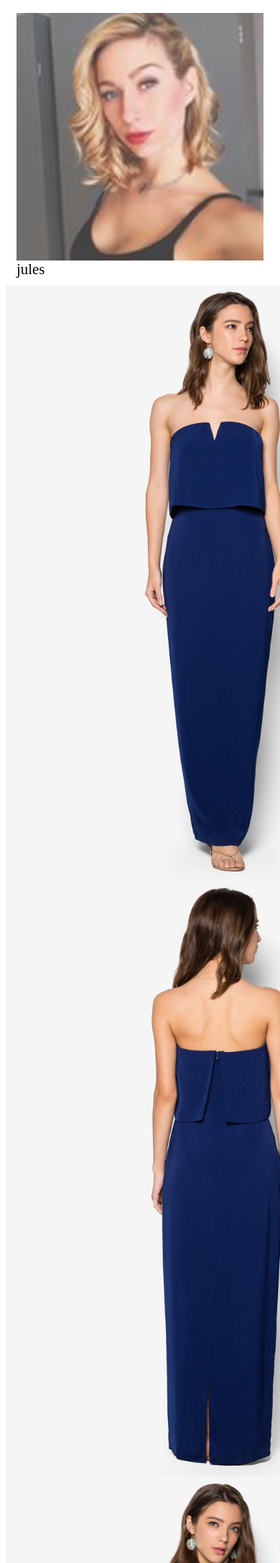
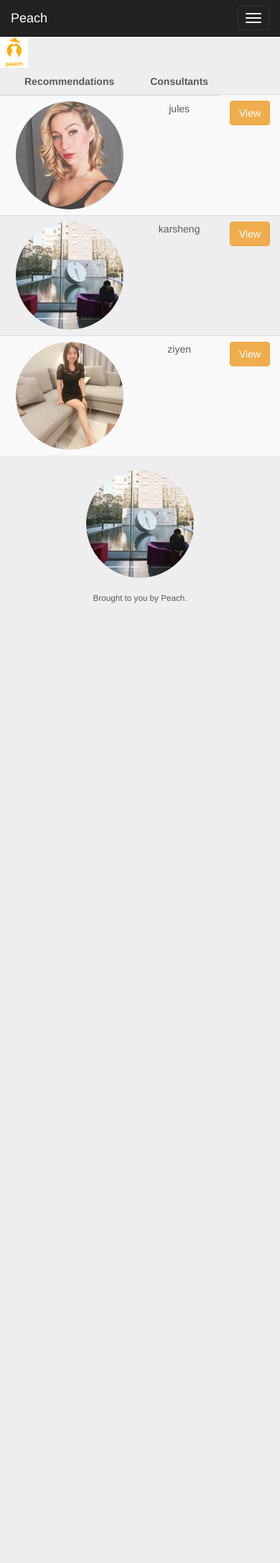
Before and after one commit to karsheng/peach, a PHP site: page /temp_storage.html in a window 390 px wide; the page is wider, and only the part inside the window is pictured. Shown: the top 2172 px of that part at 72% size. After the commit the page ends 838 px from the top of that part, so only its background shows below. Run offline with PHP 8.4, Linux system fonts and the light colour scheme.

Commit message:
updated header and footer to be responsive

```diff
--- a/public/css/styles.css
+++ b/public/css/styles.css
@@ -21,8 +21,8 @@
 #top
 {
     /* surround with whitespace */
-    margin-bottom: 15px;
-    margin-top: 15px;
+    margin-bottom: 0px;
+    margin-top: 0px;
 }
 
 #top .nav
@@ -70,6 +70,7 @@ table, th
 body {
   padding-bottom: 40px;
   color: #5a5a5a;
+  background-color:#EEEEEE;
 }
 
 
@@ -104,7 +105,7 @@ body {
 
 /* Carousel base class */
 .carousel {
-  height: 500px;
+  height: auto;
   margin-bottom: 10px;
 }
 /* Since positioning the image, we need to help out the caption */
@@ -124,7 +125,7 @@ body {
   top: 0;
   left: 0;
   min-width: 100%;
-  height: 500px;
+  height: auto;
 }
 /* end of carousel styling*/
 
@@ -227,3 +228,16 @@ body {
   margin-bottom:60px;
 
 }
+
+
+/* Move down content because we have a fixed navbar that is 50px tall */
+body {
+  padding-top: 50px;
+  padding-bottom: 20px;
+}
+
+img {
+
+  height:auto;
+
+}
--- a/temp_storage.html
+++ b/temp_storage.html
@@ -1,62 +1,86 @@
-<div class="modal-dialog">
-   <div class="modal-content">
-      <div class="modal-header" style="padding-top: 10px; padding-left: 15px; padding-right: 15px; padding-bottom: 10px;">
-         <div class="row">
-            <div class="col-xs-1 vcenter" style="padding-right: 0px;"><img class="img-circle" style="width:100%; height:auto" src="consultant_photos/jules_1.jpeg"></div>
-            <div class="col-xs-11 vcenter" style="text-align:left; font-size:130%;">jules</div>
-         </div>
-      </div>
-      <div class="modal-body">
-         <div class="row">
-            <div class="col-xs-9">
-               <div id="car-0" class="carousel" data-interval="false" data-ride="carousel">
-                  <div class="carousel-inner" role="listbox">
-                     <div class="item active"><img style="height:100%;" src="dresses/1-0.jpg" alt="1"></div>
-                     <div class="item "><img style="height:100%;" src="dresses/1-1.jpg" alt="1"></div>
-                     <div class="item "><img style="height:100%;" src="dresses/1-2.jpg" alt="1"></div>
-                     <div class="item "><img style="height:100%;" src="dresses/1-3.jpg" alt="1"></div>
-                     <div class="item "><img style="height:100%;" src="dresses/1-4.jpg" alt="1"></div>
-                  </div>
-                  <a class="left carousel-control" href="#car-0" role="button" data-slide="prev"><span class="glyphicon glyphicon-chevron-left" aria-hidden="true"></span><span class="sr-only">Previous</span></a><a class="right carousel-control" href="#car-0" role="button" data-slide="next"><span class="glyphicon glyphicon-chevron-right" aria-hidden="true"></span><span class="sr-only">Next</span></a>
-               </div>
+<!DOCTYPE html>
+<html>
+   <head>
+      <!-- http://getbootstrap.com/ -->
+      <link href="css/bootstrap.min.css" rel="stylesheet"/>
+      <link href="css/styles.css" rel="stylesheet"/>
+      <title>Peach: Profile</title>
+      <!-- https://jquery.com/ -->
+      <script src="js/jquery-1.11.3.min.js"></script>
+      <!-- http://getbootstrap.com/ -->
+      <script src="js/bootstrap.min.js"></script>
+      <script src="js/scripts.js"></script>
+      <!-- http://dropzonejs.com/ -->
+      <script src="dropzone-4.3.0/dist/dropzone.js"></script>
+      <link rel="stylesheet" href="dropzone-4.3.0/dist/dropzone.css">
+   </head>
+   <body>
+      <nav class='navbar navbar-inverse navbar-fixed-top'>
+         <div id='top' class='container'>
+            <div class='navbar-header'>
+               <button type="button" class="navbar-toggle collapsed" data-toggle="collapse" data-target="#navbar" aria-expanded="false" aria-controls="navbar">
+               <span class="sr-only">Toggle navigation</span>
+               <span class="icon-bar"></span>
+               <span class="icon-bar"></span>
+               <span class="icon-bar"></span>
+               </button>
+               <a class="navbar-brand" href="#">Peach</a>
             </div>
-            <div id="dress-tn" class="col-xs-3">
-               <div><img name="car-0" class="tn" value="0" style="margin:0px 0px 15px 0px; height:85px; width: 60%;" src="dresses/1-0.jpg" alt="1"></div>
-               <div><img name="car-0" class="tn" value="1" style="margin:0px 0px 15px 0px; height:85px; width: 60%;" src="dresses/1-1.jpg" alt="1"></div>
-               <div><img name="car-0" class="tn" value="2" style="margin:0px 0px 15px 0px; height:85px; width: 60%;" src="dresses/1-2.jpg" alt="1"></div>
-               <div><img name="car-0" class="tn" value="3" style="margin:0px 0px 15px 0px; height:85px; width: 60%;" src="dresses/1-3.jpg" alt="1"></div>
-               <div><img name="car-0" class="tn" value="4" style="margin:0px 0px 15px 0px; height:85px; width: 60%;" src="dresses/1-4.jpg" alt="1"></div>
+            <div id="navbar" class="navbar-collapse collapse">
+               <ul class="nav nav-pills">
+                  <li><a href="index.php">Home</a></li>
+                  <li><a href="profile.php">Profile</a></li>
+                  <li><a href="favourite.php" role="button"><span id='favourite' class='glyphicon glyphicon-heart'></span></a></li>
+                  <li><a href="cart.php" role="button"><span id='cart' class='glyphicon glyphicon-shopping-cart'></span></a></li>
+                  <li><a href="logout.php"><strong>Log Out</strong></a></li>
+               </ul>
             </div>
          </div>
-         <div class="row">
-            <div class="col-xs-12">
-               <div id="tab-0" class="">
-                  <ul class="nav nav-tabs small">
-                     <li class="active">
-                        <a href="#tab-0-0" data-toggle="tab">
-                           <h5>Comments</h5>
-                        </a>
-                     </li>
-                     <li class="">
-                        <a href="#tab-0-1" data-toggle="tab">
-                           <h5>Details</h5>
-                        </a>
-                     </li>
-                     <li class="">
-                        <a href="#tab-0-2" data-toggle="tab">
-                           <h5>Misc.</h5>
-                        </a>
-                     </li>
-                  </ul>
-                  <div class="tab-content">
-                     <div class="tab-pane active" id="tab-0-0">this too!</div>
-                     <div class="tab-pane " id="tab-0-1">RM 50.00</div>
-                     <div class="tab-pane " id="tab-0-2">.....</div>
-                  </div>
-               </div>
+      </nav>
+      <div>
+         <a href="/public/"><img style='width:10%; height:auto;' alt="Peach" src="img/logo.png"/></a>
+      </div>
+      <div id="middle" class='container'>
+         <div class='row'>
+            <div class='col-xs-12'></div>
+            <table class="table table-striped" id="recommendationsTable">
+               <thead>
+                  <tr>
+                     <th>Recommendations</th>
+                     <th>Consultants</th>
+                  </tr>
+               </thead>
+               <tbody>
+                  <tr>
+                     <td><img class = 'img-circle' src = consultant_photos/jules_1.jpeg ></td>
+                     <td>jules</td>
+                     <td><button name = 'jules' value = "3" class="btn btn-warning btn-view" data-toggle="modal" data-target="#recModal">View</button></td>
+                  </tr>
+                  <tr>
+                     <td><img class = 'img-circle' src = consultant_photos/karsheng_1.jpeg ></td>
+                     <td>karsheng</td>
+                     <td><button name = 'karsheng' value = "1" class="btn btn-warning btn-view" data-toggle="modal" data-target="#recModal">View</button></td>
+                  </tr>
+                  <tr>
+                     <td><img class = 'img-circle' src = consultant_photos/ziyen_1.jpeg ></td>
+                     <td>ziyen</td>
+                     <td><button name = 'ziyen' value = "2" class="btn btn-warning btn-view" data-toggle="modal" data-target="#recModal">View</button></td>
+                  </tr>
+               </tbody>
+            </table>
+            <img class="img-circle" src="consultant_photos/karsheng_1.jpeg">
+            <!-- Modal -->
+            <div class="modal fade" id="recModal" tabindex="-1" role="dialog" aria-labelledby="myModalLabel">
             </div>
          </div>
       </div>
-      <div class="modal-footer"><a role="button"><span class="glyphicon hrt glyphicon-heart user-favourited" value="5"></span></a><a role="button"><span class="glyphicon cart glyphicon-shopping-cart user-added-cart" value="5"></span></a></div>
-   </div>
-</div>
+      </div>
+      <div id="bottom" class='container'>
+         <div ='row'>
+         <div class='col-xs-12'>
+            Brought to you by Peach.
+         </div>
+      </div>
+      </div>
+   </body>
+</html>
--- a/views/favourite_view.php
+++ b/views/favourite_view.php
@@ -6,7 +6,7 @@
           <div class="modal-header">
              <div class="row">
                 <div class="col-xs-1 vcenter mh-tn"><img class="img-circle" src="consultant_photos/<?= $favourite["con_name"]?>_1.jpeg"></div>
-                <div class="col-xs-11 vcenter mh-cn"><?= $favourite["con_name"]?></div>
+                <div class="col-xs-10 vcenter mh-cn"><?= $favourite["con_name"]?></div>
              </div>
           </div>
           <div class="modal-body">
```
Also changed, not shown: views/footer.php (+5 -11 lines), views/header.php (+26 -28 lines).
